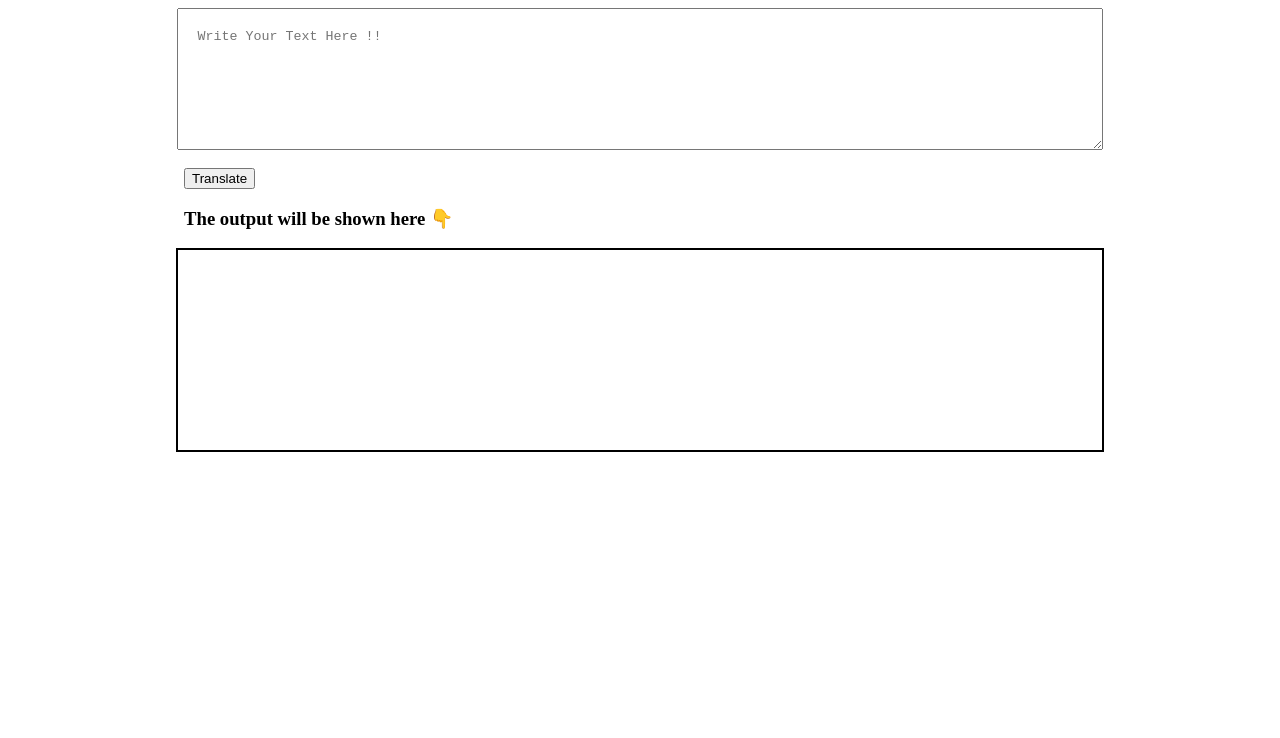
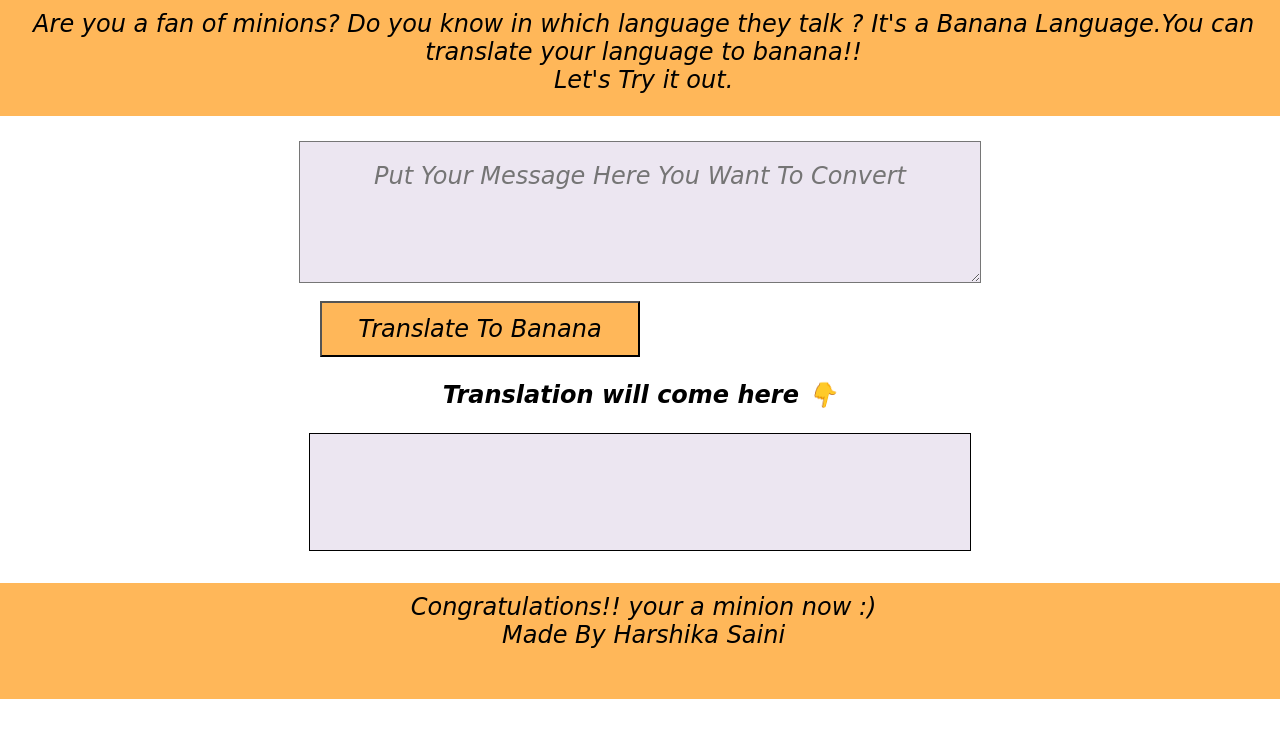
Before and after one commit to HarshikaSaini/bananaTranslator, a plain HTML site: page index.html in a window 1280 px wide. Drawn offline with Linux system fonts and the light colour scheme.

Commit message:
Style: final styling

```diff
--- a/index.css
+++ b/index.css
@@ -1,22 +1,50 @@
-textarea{
-    width: 70%;
+body{
+    margin: 0px;
+}
+
+textarea {
+    width: 50%;
     display: block;
     margin: auto;
     padding: 20px;
     height: 100px;
+    background-color: rgb(236, 230, 241);
+    margin-top: 25px;
 }
-button{
-    margin-left: 11rem;
+.fontStyling{
+
+    color: rgb(0, 0, 0);
+    text-align: center;
+    font-family: cursive;
+    font-size: x-large;
+    font-style: oblique;
 }
-h3{
+
+button {
+   margin-left: 20rem;
+   width: 20rem;
+   height: 3.5rem;
+   background-color:  rgb(255, 183, 89);
+
+}
+
+div{
+
+    height: 6rem;
+    width: 99%;
+    background-color:  rgb(255, 183, 89);
+    padding: 10px;
+
+}
+
+#outputText {
     display: block;
-    margin-left: 11rem;
+    width: 50%;
+    margin: auto;
+    height: 6rem;
+    background-color: rgb(236, 230, 241);
+    border: 1px solid black;
 }
-div{
-    display: block;
-    width: 70%;
-    margin: auto;
-    height: 10rem;
-    padding: 20px;
-    border: 2px solid black;
+#footer{
+    margin-top: 2rem;
 }
--- a/index.html
+++ b/index.html
@@ -4,14 +4,18 @@
     <meta charset="UTF-8">
     <meta http-equiv="X-UA-Compatible" content="IE=edge">
     <meta name="viewport" content="width=device-width, initial-scale=1.0">
-    <title>Banana</title>
+    <title>Banana Talk</title>
     <link href="index.css" type="text/css" rel="stylesheet">
 </head>
 <body>
-    <textarea id="inputText" placeholder = "Write Your Text Here !!"></textarea><br>
-    <button id= "btn_Click" type="submit">Translate</button><br>
-    <h3>The output will be shown here 👇</h3>
-    <div id="outputText"></div>
+    <div class="fontStyling">Are you a fan of minions? Do you know in which language they talk ? It's  a Banana Language.You can translate your language to banana!!<br>
+    Let's Try it out.  </div>
+    <textarea  class="fontStyling" id="inputText" placeholder = "Put Your Message Here You Want To Convert"></textarea><br>
+    <button  class="fontStyling" id= "btn_Click" type="submit">Translate To Banana</button><br>
+    <h3 class="fontStyling">Translation will come here 👇</h3>
+    <div class="fontStyling" id="outputText"></div>
+    <div class="fontStyling" id="footer">Congratulations!! your a minion now :)<br>
+    Made By Harshika Saini</div>
     <script src="app.js" type="text/javascript"></script>
 </body>
 </html>
```
